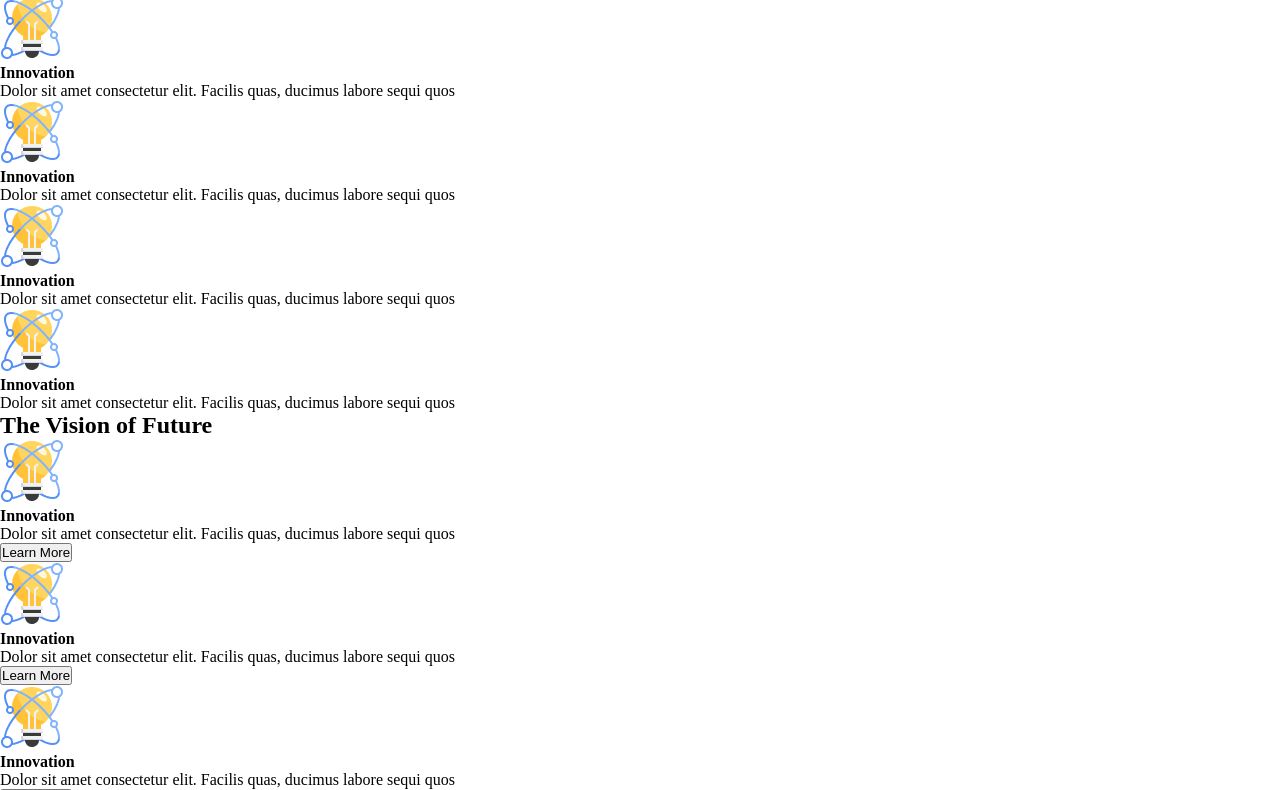
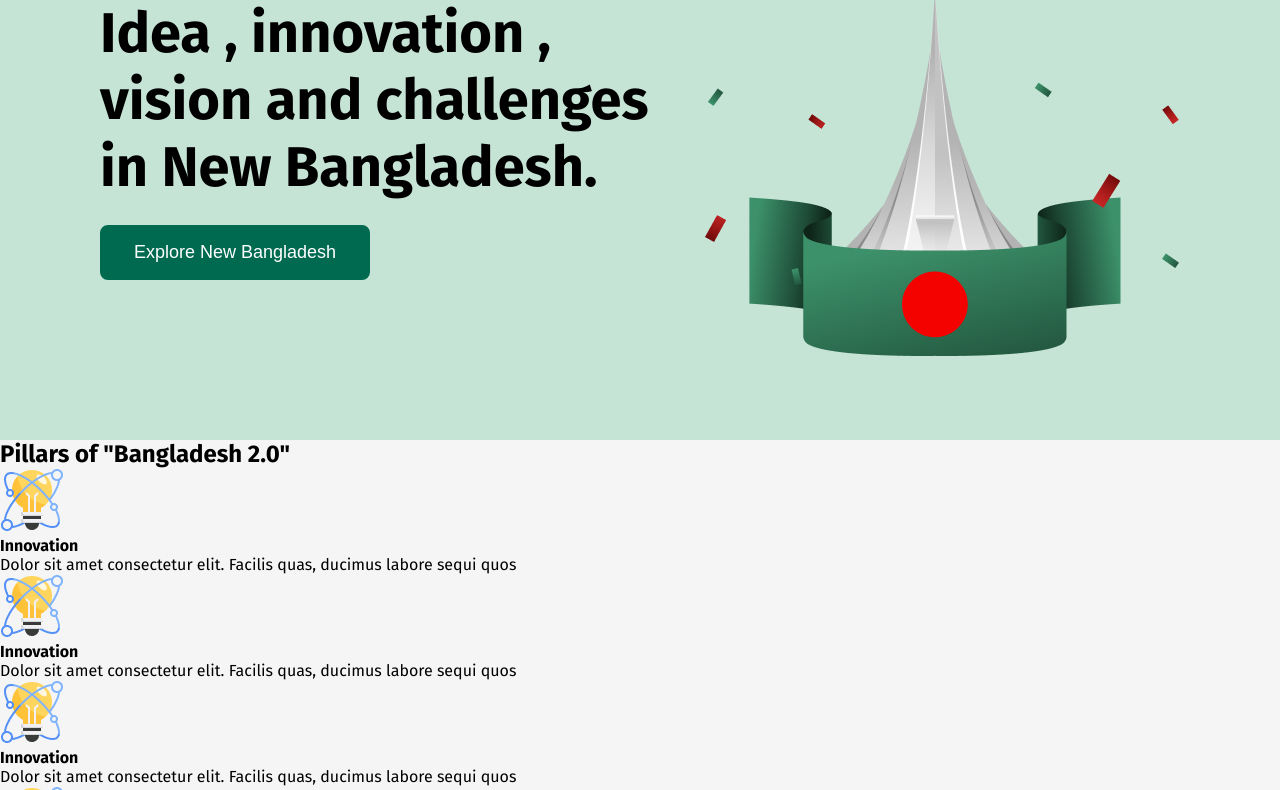
Before and after one commit to tanvirislamakash2002/ph-assignment-01, a plain HTML site: page index.html in a window 1280 px wide. Shown: the part 146-936 px from the top of the page. Drawn offline with Linux system fonts and the light colour scheme.

Commit message:
header design upload

```diff
--- a/index.html
+++ b/index.html
@@ -4,6 +4,10 @@
     <meta charset="UTF-8">
     <meta name="viewport" content="width=device-width, initial-scale=1.0">
     <title>Document</title>
+
+    <link rel="preconnect" href="https://fonts.googleapis.com">
+    <link rel="preconnect" href="https://fonts.gstatic.com" crossorigin>
+    <link href="https://fonts.googleapis.com/css2?family=Fira+Sans:ital,wght@0,100;0,200;0,300;0,400;0,500;0,600;0,700;0,800;0,900;1,100;1,200;1,300;1,400;1,500;1,600;1,700;1,800;1,900&family=Open+Sans:ital,wght@0,300..800;1,300..800&display=swap" rel="stylesheet">
 
     <link rel="stylesheet" href="style/style.css">
 </head>
@@ -12,7 +16,7 @@
 
     <!-- header section start here  -->
 
-    <header>
+    <header class="container">
 
         <!-- header top start here -->
 
@@ -23,10 +27,15 @@
 
         <!-- bd-banner start here  -->
 
-        <div class="bd-banner">
+        <div class="banner-area">
+            <div class="banner-content">
                 <h4>Bangladesh 2.0</h4>
                 <h1>Idea , innovation , vision and challenges in New Bangladesh.</h1>
                 <button>Explore New Bangladesh</button>
+            </div>
+            <div class="banner-img">
+                <img src="assets/hero.png" alt="">
+            </div>
         </div>
 
     </header>
@@ -34,7 +43,7 @@
 
     <!-- main section star here  -->
 
-    <main>
+    <main class="container">
         <!-- pillars section start here  -->
 
         <section class="pillars">
@@ -42,24 +51,26 @@
             <h1>Pillars of "Bangladesh 2.0"</h1>
 
             <div class="pillar-box">
+                <div class="box">
                     <img src="assets/card-icon.png" alt="">
                     <h4>Innovation</h4>
                     <p>Dolor sit amet consectetur elit. Facilis quas, ducimus labore sequi quos </p>
                 </div>
-            <div class="pillar-box">
+                <div class="box">
                     <img src="assets/card-icon.png" alt="">
                     <h4>Innovation</h4>
                     <p>Dolor sit amet consectetur elit. Facilis quas, ducimus labore sequi quos </p>
                 </div>
-            <div class="pillar-box">
+                <div class="box">
                     <img src="assets/card-icon.png" alt="">
                     <h4>Innovation</h4>
                     <p>Dolor sit amet consectetur elit. Facilis quas, ducimus labore sequi quos </p>
                 </div>
-            <div class="pillar-box">
+                <div class="box">
                     <img src="assets/card-icon.png" alt="">
                     <h4>Innovation</h4>
                     <p>Dolor sit amet consectetur elit. Facilis quas, ducimus labore sequi quos </p>
+                </div>
             </div>
         </section>
 
@@ -69,23 +80,27 @@
         <section class="vision">
             <h1>The Vision of Future</h1>
 
-            <div class="pillar-box">
+            <p>Bangladesh 2.0 aims to redefine the nation’s trajectory by embracing cutting-edge technology, promoting inclusive growth, and ensuring sustainability. With initiatives in renewable energy, digital transformation, and robust infrastructure, the country is set to become a global model of development.</p>
+
+            <div class="vision-box">
+                <div class="box" style="background-color:rgba(84, 144, 245, 20%) ;">
                     <img src="assets/card-icon.png" alt="">
                     <h4>Innovation</h4>
                     <p>Dolor sit amet consectetur elit. Facilis quas, ducimus labore sequi quos </p>
-                <button>Learn More</button>
+                    <button class="vision-button" style="background-color:#5490F5">Learn More</button>
                 </div>
-            <div class="pillar-box">
+                <div class="box" style="background-color:#C6E4D6 ;">
                     <img src="assets/card-icon.png" alt="">
                     <h4>Innovation</h4>
                     <p>Dolor sit amet consectetur elit. Facilis quas, ducimus labore sequi quos </p>
-                <button>Learn More</button>
+                    <button class="vision-button" style="background-color:#09A15C">Learn More</button>
                 </div>
-            <div class="pillar-box">
+                <div class="box" style="background-color:#F7EBCF ;">
                     <img src="assets/card-icon.png" alt="">
                     <h4>Innovation</h4>
                     <p>Dolor sit amet consectetur elit. Facilis quas, ducimus labore sequi quos </p>
-                <button>Learn More</button>
+                    <button class="vision-button" style="background-color:#FFC239">Learn More</button>
+                </div>
             </div>
         </section>
 
@@ -206,7 +221,7 @@
 
     <!-- footer section star here  -->
 
-    <footer>
+    <footer class="container">
 
         <!-- subscribe section start here  -->
 
--- a/style/style.css
+++ b/style/style.css
@@ -2,3 +2,85 @@
     margin: 0;
     padding: 0;
 }
+
+/* goole font design  */
+
+.open-sans-<uniquifier> {
+  font-family: "Open Sans", serif;
+  font-optical-sizing: auto;
+  font-weight: <weight>;
+  font-style: normal;
+  font-variation-settings:
+    "wdth" 100;
+}
+
+body{
+    background-color: #F5F5F5;
+    font-family: "Fira sans" ,serif;
+}
+
+.container{
+    width: 1280px;
+    margin: 0 auto;
+}
+
+
+/* header top design start here  */
+
+nav{
+    display: flex;
+}
+
+
+/* banner area design start here  */
+
+.banner-area{
+    background: #C6E4D6;
+    display: flex;
+    padding: 80px 100px;
+}
+.banner-content{
+    width: 620px;
+}
+.banner-content h4{
+    font-size: 24px;
+    color: rgba(14,14,14,50%);
+    margin-bottom: 16px;
+
+}
+.banner-content h1{
+    font-size: 56px;
+    margin-bottom: 24px;
+    font-weight: 700;
+    font-style: normal;
+
+}
+.banner-content button{
+    font-size: 18px;
+    border: 2px solid #006A50;
+    border-radius: 8px;
+    background-color: #006A50;
+    color: #FFFFFF;
+    padding: 15px 32px;
+
+}
+
+/* pillars section design start here  */
+
+
+/* vision section design start here  */
+
+.vision-box .box{
+    padding: 20px;
+}
+.vision-box .box p{
+    padding-bottom: 32px;
+}
+
+.vision-button{
+    border: none;
+    font-size: 16px;
+    padding:11px 20px;
+    border-radius: 8px;
+    color: #FFFFFF;
+}
```
Lines whose indentation alone changed are shown as unchanged.
